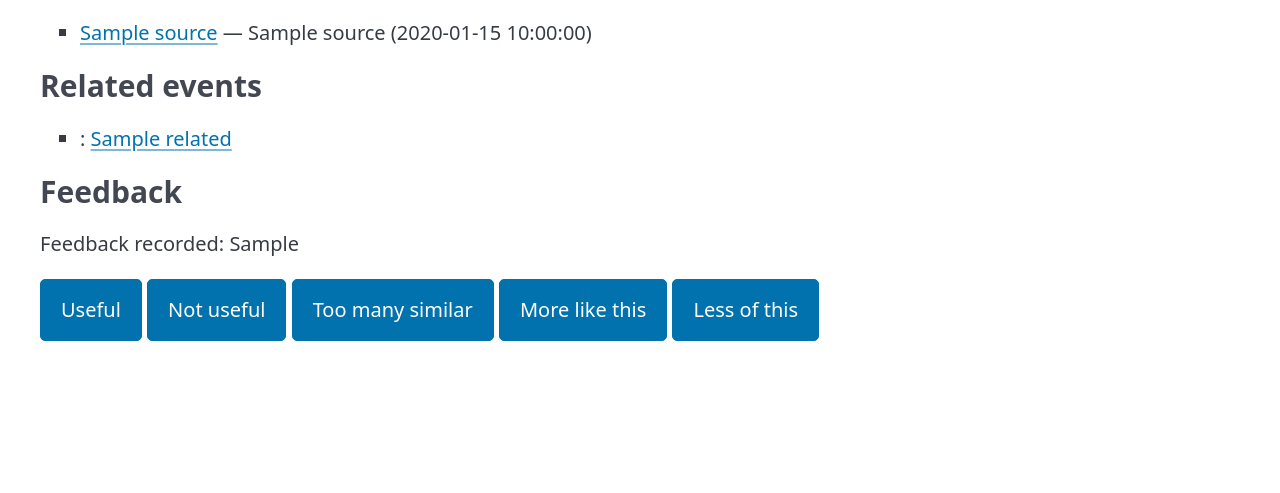
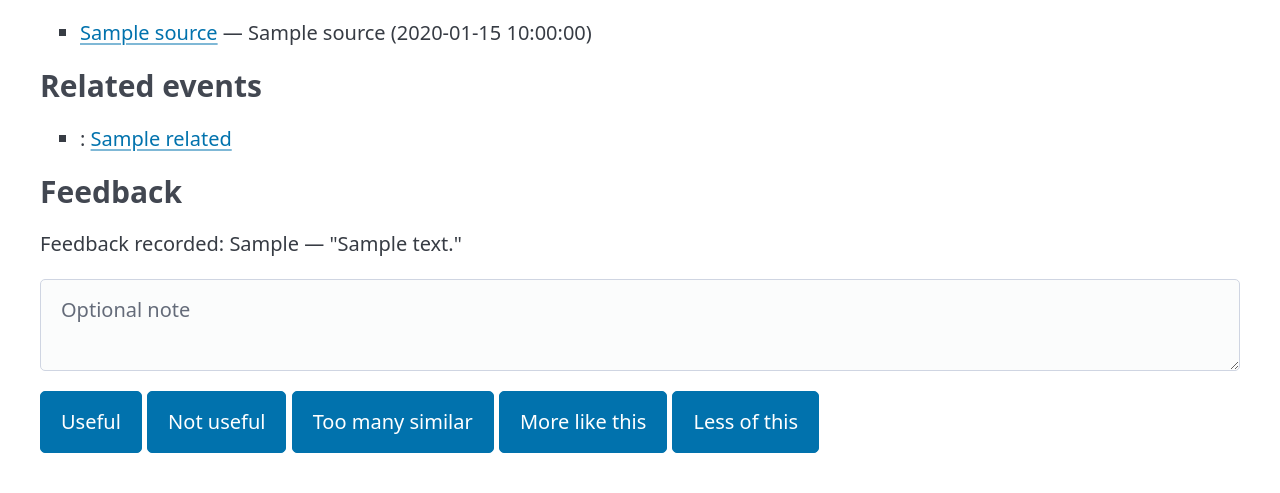
Before and after one commit to hitesh-chandwani/news-intelligence-engine, a Python web app: template src/nie/web/templates/event_detail.html in a window 1280 px wide. Shown: the part 713-1206 px from the top of the page. Before the commit the page ends 1054 px from the top, so only its background shows below. Run offline with Jinja, Linux system fonts and the light colour scheme; the template is opened without the code that fills it: most values are stand-ins (such as "Sample title", 1, 10 or a date in 2020); some libraries are stand-ins or nearby versions.

Commit message:
Wire optional note textarea into feedback buttons via hx-include (#50)
event_detail.html gets one shared #feedback-note textarea above the 5
feedback buttons; notification_list.html gets a per-row-scoped
#feedback-note-{event_id} textarea, each wired to its own row's 5
buttons only. Every button gains hx-include pointing at its textarea;
hx-post/hx-target/hx-swap are unchanged from #39, no hx-ext="json-enc"
or <form> wrapper added. The confirmation line shows the note when
non-blank, relying on Jinja2's default autoescaping (no |safe).

Co-Authored-By: Claude Sonnet 5 <noreply@anthropic.com>
Claude-Session: https://claude.ai/code/session_017tUbKBdv2qwWwvp73wuBk5

```diff
--- a/src/nie/web/templates/partials/event_detail.html
+++ b/src/nie/web/templates/partials/event_detail.html
@@ -72,21 +72,22 @@
   <section>
     <h3>Feedback</h3>
     {% if feedback_submitted %}
-    <p class="feedback-confirmation">Feedback recorded: {{ feedback_submitted }}</p>
+    <p class="feedback-confirmation">Feedback recorded: {{ feedback_submitted }}{% if feedback_submitted_note %} &mdash; "{{ feedback_submitted_note }}"{% endif %}</p>
     {% endif %}
-    <button hx-post="/events/{{ event.id }}/feedback?verdict=useful" hx-target="#event-detail" hx-swap="outerHTML">
+    <textarea id="feedback-note" name="note" placeholder="Optional note"></textarea>
+    <button hx-post="/events/{{ event.id }}/feedback?verdict=useful" hx-include="#feedback-note" hx-target="#event-detail" hx-swap="outerHTML">
       Useful
     </button>
-    <button hx-post="/events/{{ event.id }}/feedback?verdict=not_useful" hx-target="#event-detail" hx-swap="outerHTML">
+    <button hx-post="/events/{{ event.id }}/feedback?verdict=not_useful" hx-include="#feedback-note" hx-target="#event-detail" hx-swap="outerHTML">
       Not useful
     </button>
-    <button hx-post="/events/{{ event.id }}/feedback?verdict=too_many_similar" hx-target="#event-detail" hx-swap="outerHTML">
+    <button hx-post="/events/{{ event.id }}/feedback?verdict=too_many_similar" hx-include="#feedback-note" hx-target="#event-detail" hx-swap="outerHTML">
       Too many similar
     </button>
-    <button hx-post="/events/{{ event.id }}/feedback?verdict=more_like_this" hx-target="#event-detail" hx-swap="outerHTML">
+    <button hx-post="/events/{{ event.id }}/feedback?verdict=more_like_this" hx-include="#feedback-note" hx-target="#event-detail" hx-swap="outerHTML">
       More like this
     </button>
-    <button hx-post="/events/{{ event.id }}/feedback?verdict=less_of_this" hx-target="#event-detail" hx-swap="outerHTML">
+    <button hx-post="/events/{{ event.id }}/feedback?verdict=less_of_this" hx-include="#feedback-note" hx-target="#event-detail" hx-swap="outerHTML">
       Less of this
     </button>
   </section>
```
Also changed, not shown: src/nie/web/templates/partials/notification_list.html (+7 -1 lines).
